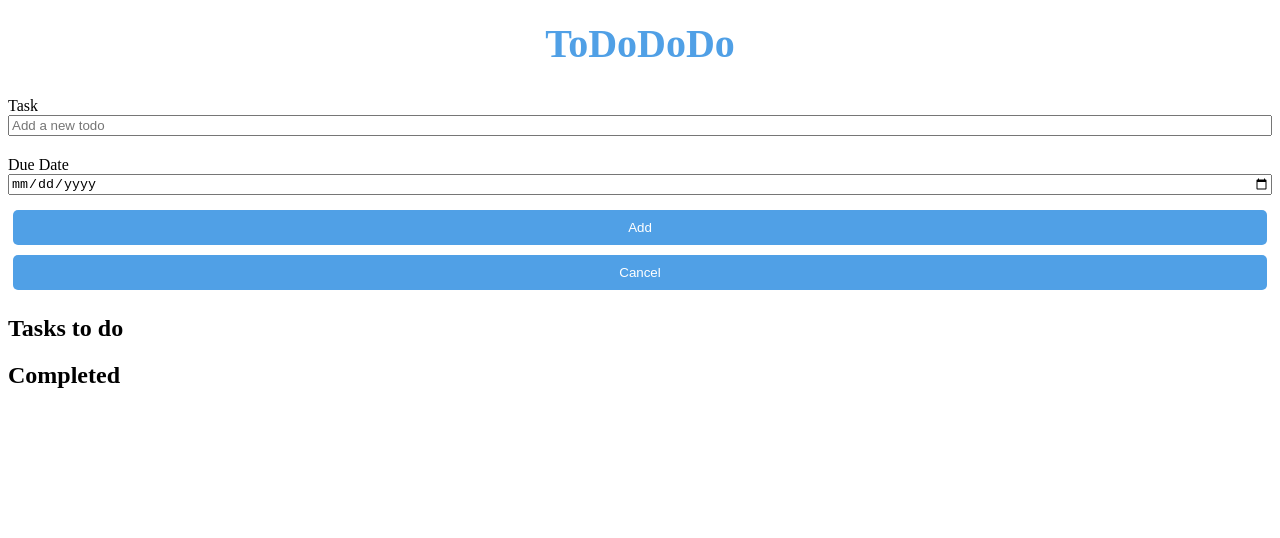
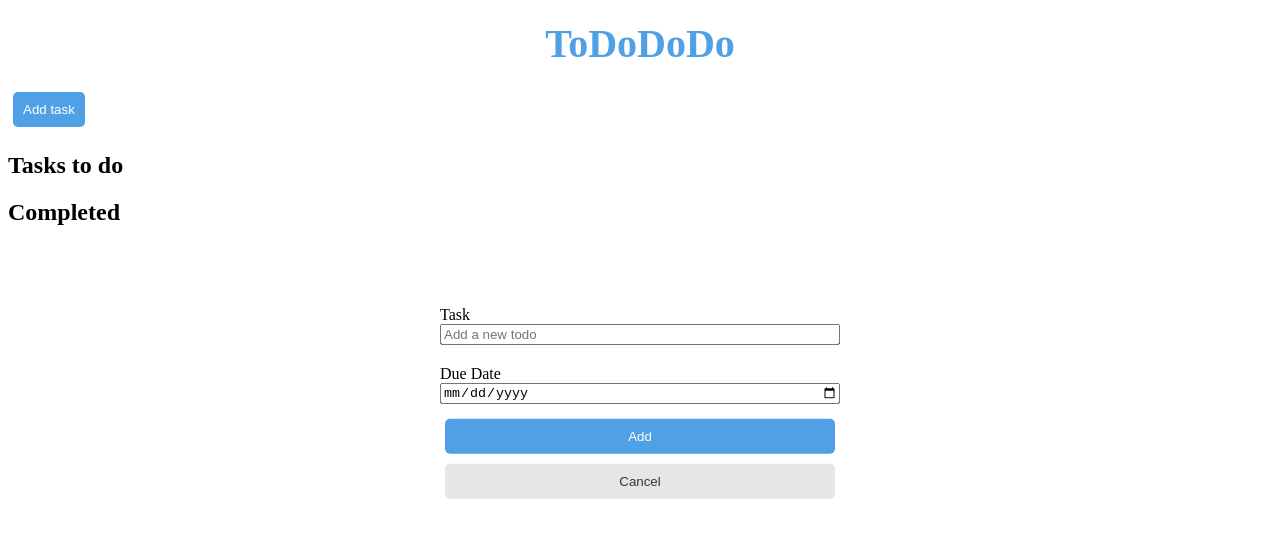
Before and after one commit to flaviusstef/todo-react, a React (Create React App) app in the folder todo-react/: page / in a window 1280 px wide. Both pictures are taken after a click on the button "Add task". Shown: the top 538 px of the page. Built offline with nearby package versions, Linux system fonts and the light colour scheme; the HTML template or start-up script is replaced by a standard one.

Commit message:
Display todo creation form in new dialog
Fixes #19

---

For more details, open the [Copilot Workspace session](https://copilot-workspace.githubnext.com/flaviusstef/todo-react/issues/19?shareId=XXXX-XXXX-XXXX-XXXX).

```diff
--- a/todo-react/src/App.css
+++ b/todo-react/src/App.css
@@ -54,3 +54,34 @@ form label {
 form input {
   margin-bottom: 10px;
 }
+
+/* Modal dialog styles */
+.ReactModal__Overlay {
+  background-color: rgba(0, 0, 0, 0.5);
+}
+
+.ReactModal__Content {
+  position: absolute;
+  top: 50%;
+  left: 50%;
+  right: auto;
+  bottom: auto;
+  margin-right: -50%;
+  transform: translate(-50%, -50%);
+  width: 400px;
+  padding: 20px;
+  background: #fff;
+  border-radius: 10px;
+  outline: none;
+}
+
+/* Primary and secondary action buttons */
+button.primary {
+  background-color: #50a0e6;
+  color: white;
+}
+
+button.secondary {
+  background-color: #e6e6e6;
+  color: #333;
+}
--- a/todo-react/src/App.js
+++ b/todo-react/src/App.js
@@ -1,4 +1,5 @@
 import React, { useState, useEffect } from 'react';
+import Modal from 'react-modal';
 import './App.css';
 
 function App() {
@@ -48,17 +49,23 @@ function App() {
     <div className="App">
       <header className="App-header">
         <h1 className="App-logo">ToDoDoDo</h1>
-        {!showForm && <button onClick={() => setShowForm(true)}>Add task</button>}
-        {showForm && (
+        <button onClick={() => setShowForm(true)}>Add task</button>
+        <Modal
+          isOpen={showForm}
+          onRequestClose={() => setShowForm(false)}
+          contentLabel="Add Task"
+          className="ReactModal__Content"
+          overlayClassName="ReactModal__Overlay"
+        >
           <form onSubmit={addTodo}>
             <label htmlFor="todo">Task</label>
             <input type="text" name="todo" placeholder="Add a new todo" required />
             <label htmlFor="dueDate">Due Date</label>
             <input type="date" name="dueDate" placeholder="Due date (optional)" />
-            <button type="submit">Add</button>
-            <button type="button" onClick={() => setShowForm(false)}>Cancel</button>
+            <button type="submit" className="primary">Add</button>
+            <button type="button" className="secondary" onClick={() => setShowForm(false)}>Cancel</button>
           </form>
-        )}
+        </Modal>
         <section>
           <h2>Tasks to do</h2>
           <ul className="todo-list">
```
